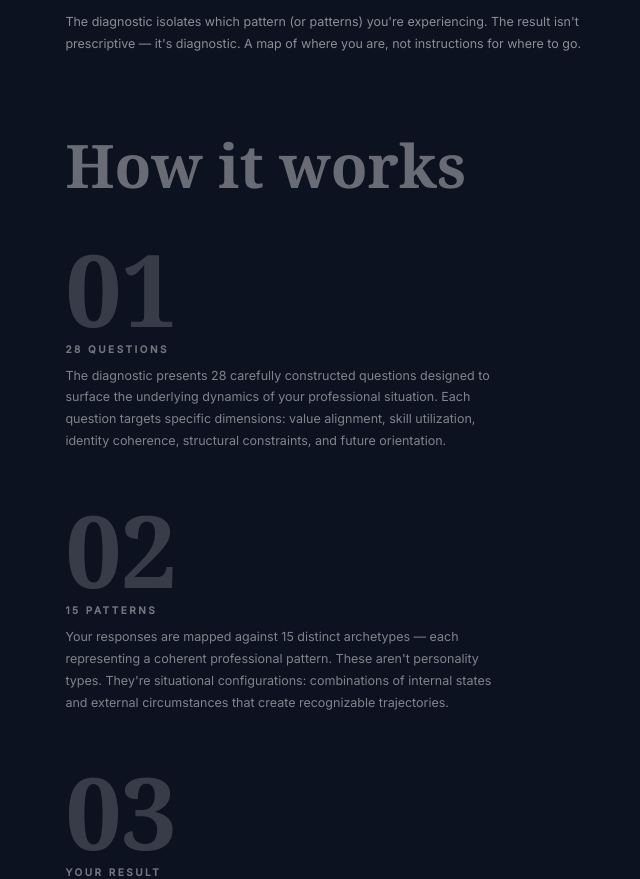
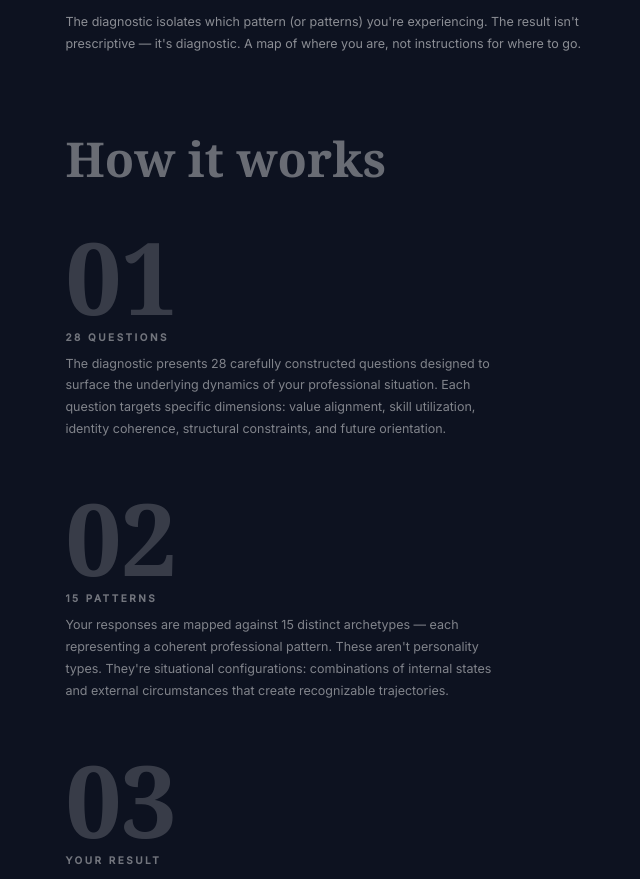
Before and after one commit to lifepatternengine-hub/life-pattern-engine, a Next.js app: page / in a window 1280 px wide. Shown: the part 920-1799 px from the top of the page, without its empty margins (37-677 px from the left). Built offline with nearby package versions, Linux system fonts and the light colour scheme; a web font is replaced by a local one.

Commit message:
Reduce 'How it works' heading size by 20%
Co-Authored-By: Claude Sonnet 4.6 <noreply@anthropic.com>

```diff
--- a/app/page.tsx
+++ b/app/page.tsx
@@ -114,7 +114,7 @@ export default function Home() {
       <section style={{ backgroundColor: '#0d1220', padding: '16px 8% 100px' }}>
         <div style={{ maxWidth: '520px' }}>
           <h2 style={{
-            fontSize: 'clamp(36px, 6vw, 60px)',
+            fontSize: 'clamp(29px, 4.8vw, 48px)',
             fontWeight: 700,
             color: 'rgba(255,255,255,0.38)',
             marginBottom: '48px',
```
